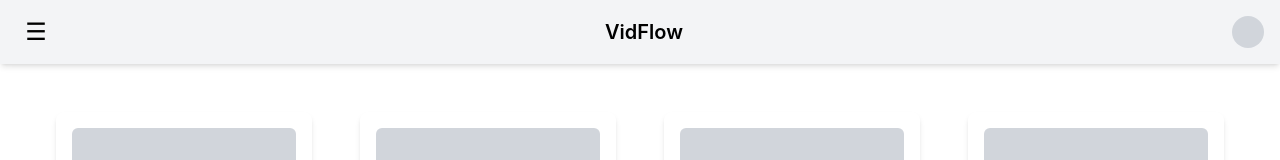
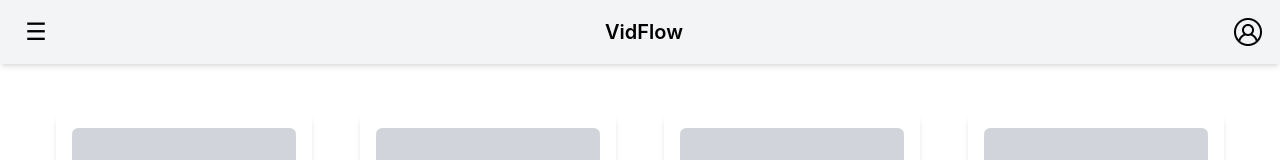
Before and after one commit to ajais-25/vidflow, a React (Vite) app in the folder client/: page / in a window 1280 px wide. Shown: the top 160 px of the page. Built offline with nearby package versions, Linux system fonts and the light colour scheme.

Commit message:
add default avatar

```diff
--- a/client/src/components/Navbar.jsx
+++ b/client/src/components/Navbar.jsx
@@ -1,7 +1,11 @@
 import React from "react";
 import { Link } from "react-router-dom";
+import avatar_black from "../assets/images/avatar_black.png";
+import avatar_white from "../assets/images/avatar_white.png";
 
 const Navbar = ({ toggleSidebar }) => {
+  const isDarkTheme = document.documentElement.classList.contains("dark");
+
   return (
     <div
       className="flex justify-between items-center z-10 p-4 shadow-md fixed top-0 left-0 right-0 bg-gray-100 dark:bg-gray-800"
@@ -16,7 +20,13 @@
       <Link to="/">
         <h1 className="text-xl font-semibold cursor-pointer">VidFlow</h1>
       </Link>
-      <div className="w-8 h-8 rounded-full cursor-pointer bg-gray-300 dark:bg-gray-700"></div>
+      <div className="w-8 h-8 rounded-full cursor-pointer">
+        <img
+          className="h-full w-full"
+          src={isDarkTheme ? avatar_white : avatar_black}
+          alt="avatar"
+        />
+      </div>
     </div>
   );
 };
```
Also changed, not shown: client/src/assets/images/avatar_black.png (added), client/src/assets/images/avatar_white.png (added).
